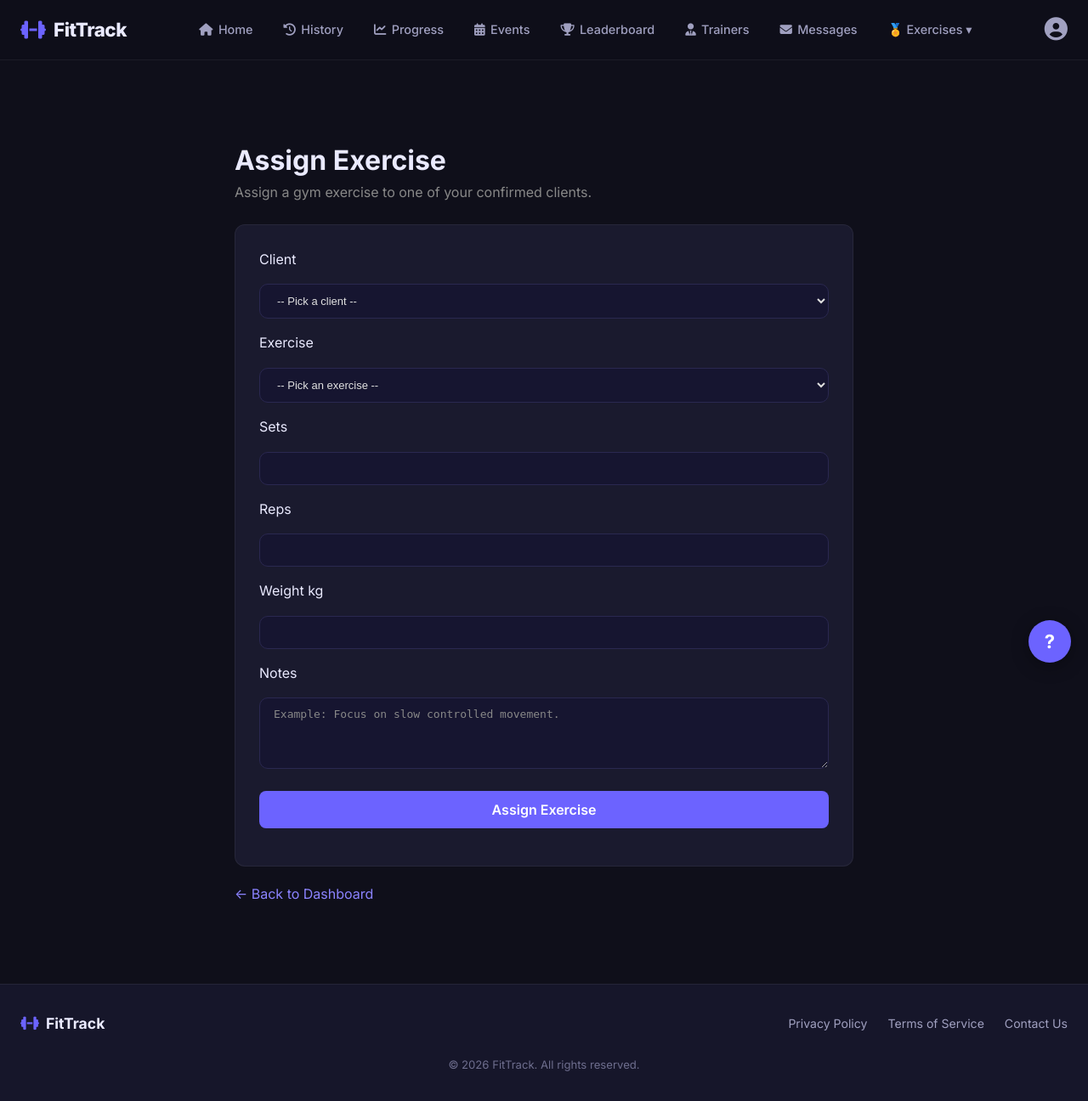
After one commit to pavansangha242/2850-y2-project, a Flask app: template fitness_app/templates/assign_exercise.html in a window 1280 px wide. The commit adds this page. Shown: the whole page at 85% size. Run offline with Flask 3, Linux system fonts and the light colour scheme; the template is opened without the code that fills it, so the values that code supplies are empty.

Commit message:
last fixes

```diff
--- a/fitness_app/routes/auth.py
+++ b/fitness_app/routes/auth.py
@@ -257,7 +257,7 @@ def pt_clients():
         return redirect(url_for('auth.user_settings'))
 
     # Show all customers who have share_with_pt enabled, and are matched with that PT
-        clients = (
+    clients = (
         User.query
         .join(TrainingClient, TrainingClient.client_id == User.user_id)
         .join(PrivacySettings, PrivacySettings.user_id == User.user_id)
--- /dev/null
+++ b/fitness_app/templates/assign_exercise.html
@@ -0,0 +1,55 @@
+{% extends "base.html" %}
+
+{% block title %}Assign Exercise - FitTrack{% endblock %}
+
+{% block content %}
+<div class="container" style="max-width: 760px; margin: 60px auto;">
+    <h1>Assign Exercise</h1>
+    <p style="color: #888; margin-bottom: 24px;">
+        Assign a gym exercise to one of your confirmed clients.
+    </p>
+
+    <form method="POST" class="settings-card" style="padding: 28px; display: flex; flex-direction: column; gap: 16px;">
+
+        <label>Client</label>
+        <select name="client_id" required class="trainer-search">
+            <option value="">-- Pick a client --</option>
+            {% for client in clients %}
+                <option value="{{ client.user_id }}">
+                    {{ client.username }} - {{ client.email }}
+                </option>
+            {% endfor %}
+        </select>
+
+        <label>Exercise</label>
+        <select name="exercise_id" required class="trainer-search">
+            <option value="">-- Pick an exercise --</option>
+            {% for exercise in exercises %}
+                <option value="{{ exercise.gym_exercise_id }}">
+                    {{ exercise.name }} - {{ exercise.muscle_group }}
+                </option>
+            {% endfor %}
+        </select>
+
+        <label>Sets</label>
+        <input type="number" name="sets" min="0" class="trainer-search">
+
+        <label>Reps</label>
+        <input type="number" name="reps" min="0" class="trainer-search">
+
+        <label>Weight kg</label>
+        <input type="number" name="weight_kg" min="0" step="0.5" class="trainer-search">
+
+        <label>Notes</label>
+        <textarea name="notes" rows="4" class="trainer-search" placeholder="Example: Focus on slow controlled movement."></textarea>
+
+        <button type="submit" class="btn-login" style="margin-top: 10px;">
+            Assign Exercise
+        </button>
+    </form>
+
+    <div style="margin-top: 20px;">
+        <a href="{{ url_for('trainers.trainer_dashboard') }}">← Back to Dashboard</a>
+    </div>
+</div>
+{% endblock %}
--- a/fitness_app/templates/pt_clients.html
+++ b/fitness_app/templates/pt_clients.html
@@ -21,7 +21,6 @@
             <a href="{{ url_for('auth.pt_view_survey', customer_id=client.user_id) }}" class="btn-login" style="width: auto; padding: 8px 16px; margin: 0;">
                 View Survey
             </a>
-            <a href="{{ url_for('trainers.pt_clients') }}">My Clients</a>
         </div>
         {% endfor %}
     {% else %}
--- a/fitness_app/templates/pt_view_survey.html
+++ b/fitness_app/templates/pt_view_survey.html
@@ -60,7 +60,7 @@
     {% endif %}
 
     <div class="text-center mt-3">
-        <a href="{{ url_for('auth.pt_clients') }}">← Back to My Clients</a>
+        <a href="{{ url_for('trainers.pt_clients') }}">← Back to My Clients</a>
     </div>
 </div>
 {% endblock %}
```
Also changed, not shown: fitness_app/routes/gym.py (+12 -2 lines).
